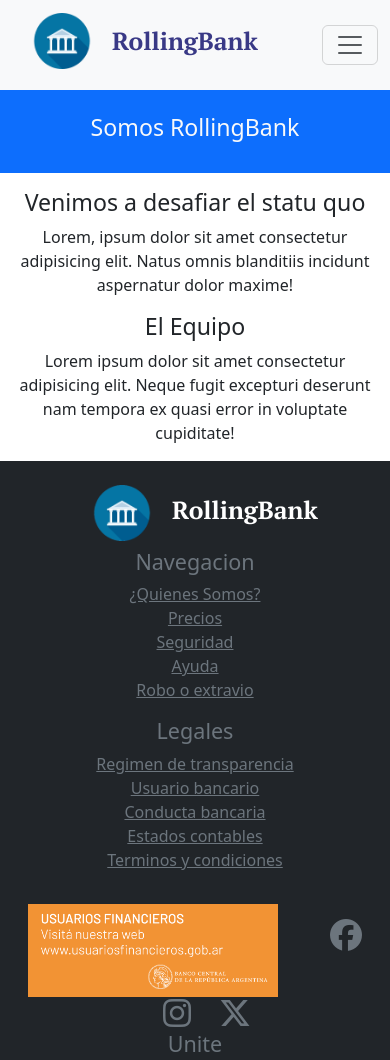
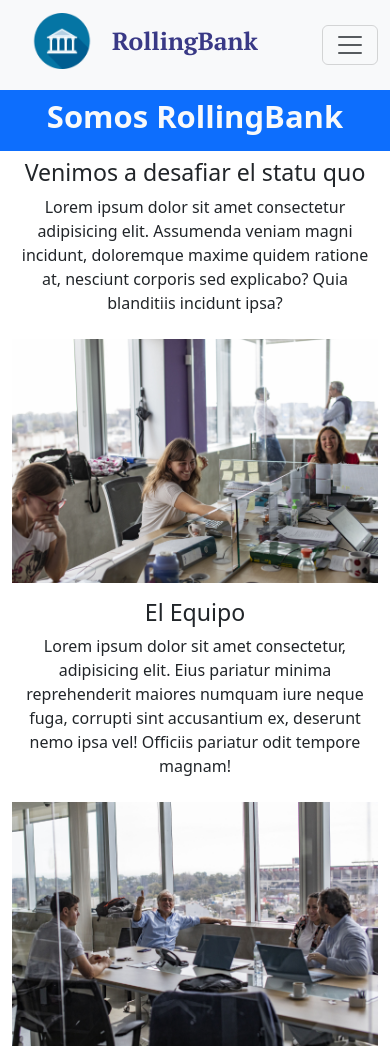
Before and after one commit to suarezagustina/rollingbankgit, a plain HTML site: page pages/quienessomos.html in a window 390 px wide. Shown: the top 1060 px of the page. Drawn offline with nearby package versions, Linux system fonts and the light colour scheme.

Commit message:
agrege imgs, formatie textos, cambios responsive

```diff
--- a/pages/quienessomos.html
+++ b/pages/quienessomos.html
@@ -52,14 +52,16 @@
     </nav>
   </header>
   <main>
-    <section class="text-light text-center text-bg-primary py-4 mb-3">
-      <h3>Somos RollingBank</h3>
+    <section class="text-light text-center text-bg-primary bg-opacity-85 py-md-5 py-2 mb-md-5 mb-2">
+      <h3 class="fw-bolder display-5">Somos RollingBank</h3>
     </section>
     <section class="container text-center">
         <h3>Venimos a desafiar el statu quo</h3>
-        <p>Lorem, ipsum dolor sit amet consectetur adipisicing elit. Natus omnis blanditiis incidunt aspernatur dolor maxime!</p>
+        <p class="fw-light fs-md-5 fs-6">Lorem ipsum dolor sit amet consectetur adipisicing elit. Assumenda veniam magni incidunt, doloremque maxime quidem ratione at, nesciunt corporis sed explicabo? Quia blanditiis incidunt ipsa?</p>
+        <img src="../img/quienes-somos/us1.jpg" class="img-fluid mt-2 mb-md-5 mb-3" alt="equipo trabajando alegre">
         <h3>El Equipo</h3>
-        <p>Lorem ipsum dolor sit amet consectetur adipisicing elit. Neque fugit excepturi deserunt nam tempora ex quasi error in voluptate cupiditate!</p>
+        <p class="fw-light fs-md-5 fs-6">Lorem ipsum dolor sit amet consectetur, adipisicing elit. Eius pariatur minima reprehenderit maiores numquam iure neque fuga, corrupti sint accusantium ex, deserunt nemo ipsa vel! Officiis pariatur odit tempore magnam!</p>
+        <img src="../img/quienes-somos/us3.jpg" class="img-fluid mt-2 mb-5" alt="equipo reunido">
     </section>
   </main>
   <footer class="bg-dark text-secondary py-4">
```
